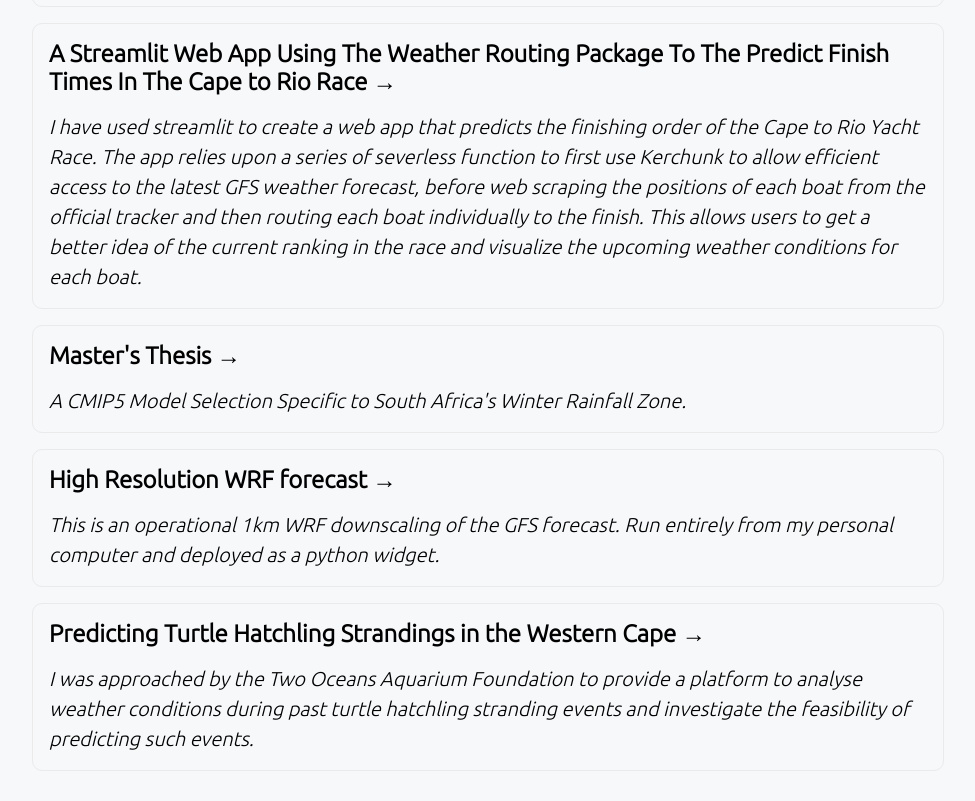
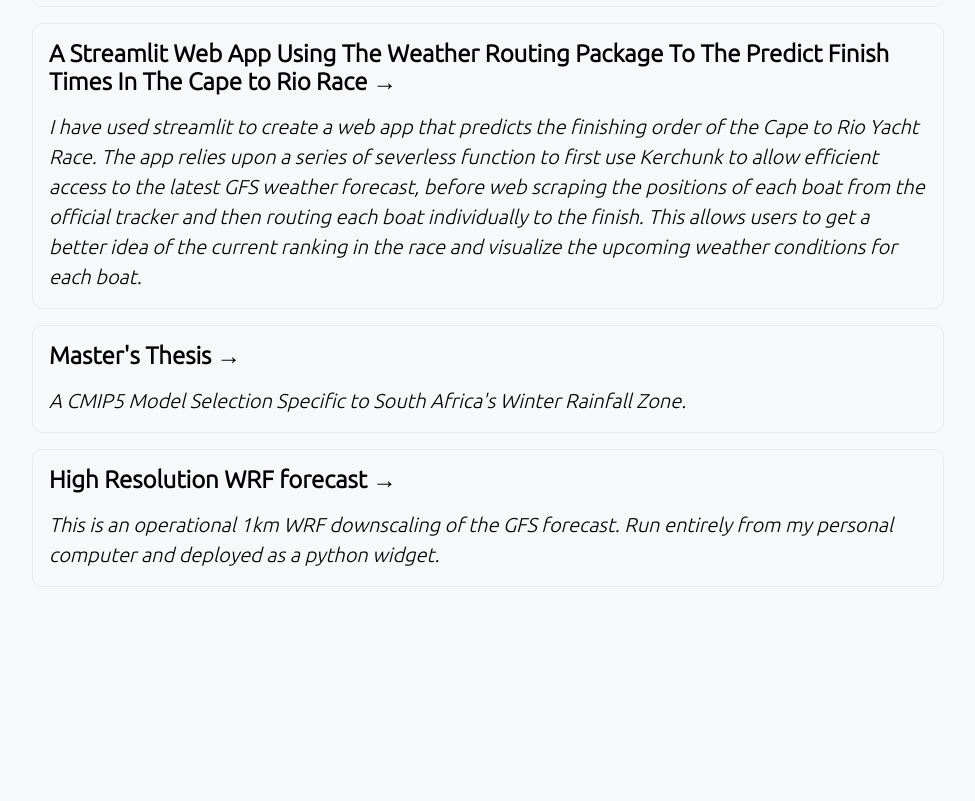
Before and after one commit to peterm790/nextjs_site, a Next.js app: page / in a window 1280 px wide. Shown: the part 1094-1895 px from the top of the page, without its empty margins (152-1127 px from the left). After the commit the page ends 1785 px from the top, so only its background shows below. Built offline with nearby package versions, Linux system fonts and the light colour scheme.

Commit message:
remove sketch turtles notebook

```diff
--- a/pages/index.js
+++ b/pages/index.js
@@ -62,13 +62,6 @@ export default function Home() {
             </a>
             </Link>
 
-            <Link href = "/Turtle_Analysis_Notebook">
-            <a className={styles.card}>
-              <h2>Predicting Turtle Hatchling Strandings in the Western Cape  &rarr;</h2>
-              <p><em>I was approached by the Two Oceans Aquarium Foundation to provide a platform to analyse weather conditions during past turtle hatchling stranding events and investigate the feasibility of predicting such events. </em></p>
-            </a>
-            </Link>
-
           </div>
 
     </Layout>
--- a/pages/wrf.js
+++ b/pages/wrf.js
@@ -20,7 +20,7 @@ export default function wrf() {
             <Image src="/weather_crop.png" alt="Weather Simulation" layout='intrinsic' width = {900} height = {750}/>
         </div>
         <p className={styles.bulktext}>
-            To view the live version of the above screenshot please follow the <a className = {styles.linkBIG} href = 'http://petes.zapto.org:8866' > link. </a> (http://petes.zapto.org:8866 - or copy this link and paste into your browser) [The host server has had a storage failure, please be patient while I fix this - (April 2022)]
+            To view the live version of the above screenshot please follow the <a className = {styles.linkBIG} href = 'http://petes.zapto.org:8866' > link. </a> (http://petes.zapto.org:8866 - or copy this link and paste into your browser) [The host server has had a storage failure so unfortunately this is no longer running (April 2022)]
         </p>
         <p className={styles.bulktext}>
             Please note this is a link to a private dashboard without a valid SSL certificate and as such your browser may display a warning. Further the site will be unavavailable during <a className = {styles.linkSMALL} href = 'https://www.capetown.gov.za/Family%20and%20home/Residential-utility-services/Residential-electricity-services/Load-shedding-and-outages' > load shedding.</a>
```
